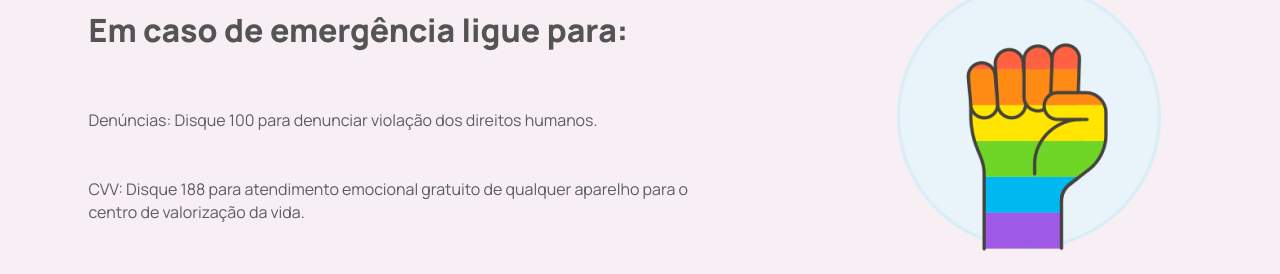
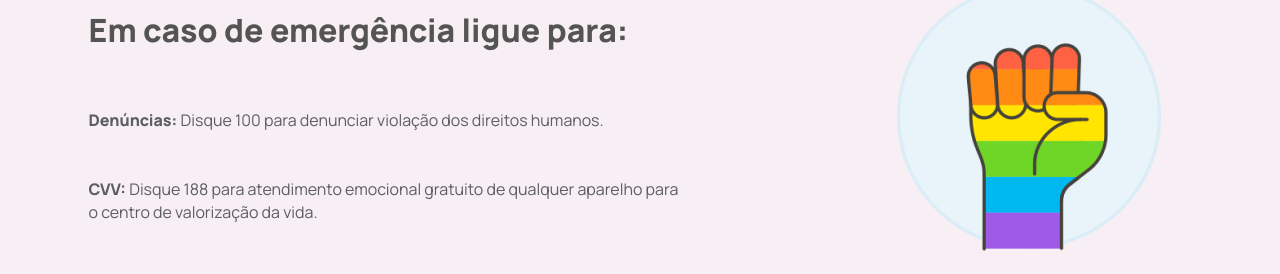
Before and after one commit to GrupoCPB/paisafetivos-web-frontend, a React (Create React App) app: page /preciso-de-ajuda in a window 1280 px wide. Shown: the part 927-1201 px from the top of the page. Built offline with nearby package versions, Linux system fonts and the light colour scheme; what assets would draw is missing.

Commit message:
pequenas alterações

```diff
--- a/src/components/ContributionSection/ContributionSection.jsx
+++ b/src/components/ContributionSection/ContributionSection.jsx
@@ -101,7 +101,7 @@ export function ContributionSection() {
                 color="#4B4B4B"
                 mb="5px"
               >
-                Voluntário
+                Voluntariado
               </Typography>
               <ArrowSignal>
               <a
--- a/src/pages/needHelp/NeedHelp.jsx
+++ b/src/pages/needHelp/NeedHelp.jsx
@@ -154,8 +154,8 @@ export function NeedHelp() {
                 fontSize="16px"
                 color="#5D5D66"
                 >
-              Denúncias: Disque 100 para denunciar violação dos direitos humanos. <br /><br /><br />
-              CVV: Disque 188 para atendimento emocional gratuito de qualquer
+              <strong>Denúncias:</strong> Disque 100 para denunciar violação dos direitos humanos. <br /><br /><br />
+              <strong>CVV:</strong> Disque 188 para atendimento emocional gratuito de qualquer
               aparelho para o centro de  valorização da vida.
               </Typography>
           </Box>
```
